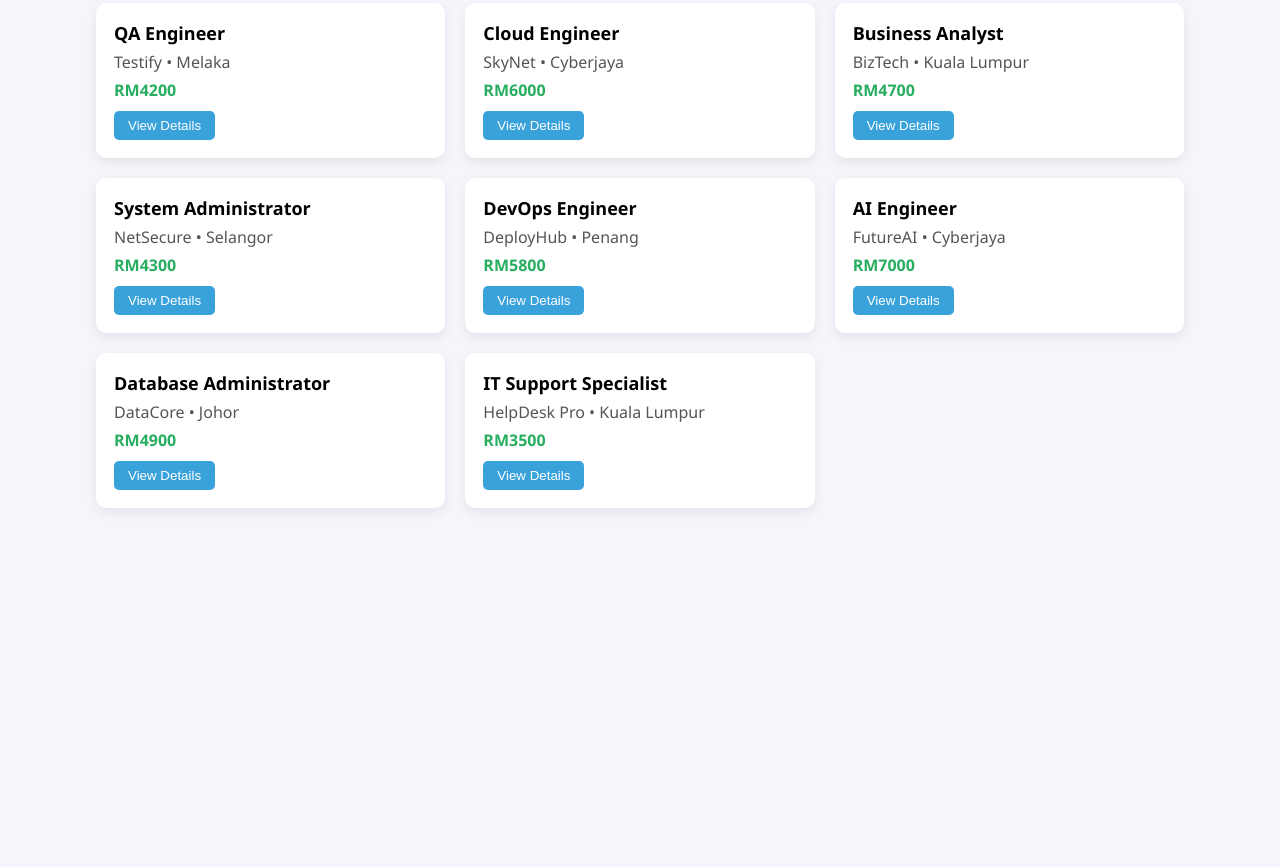
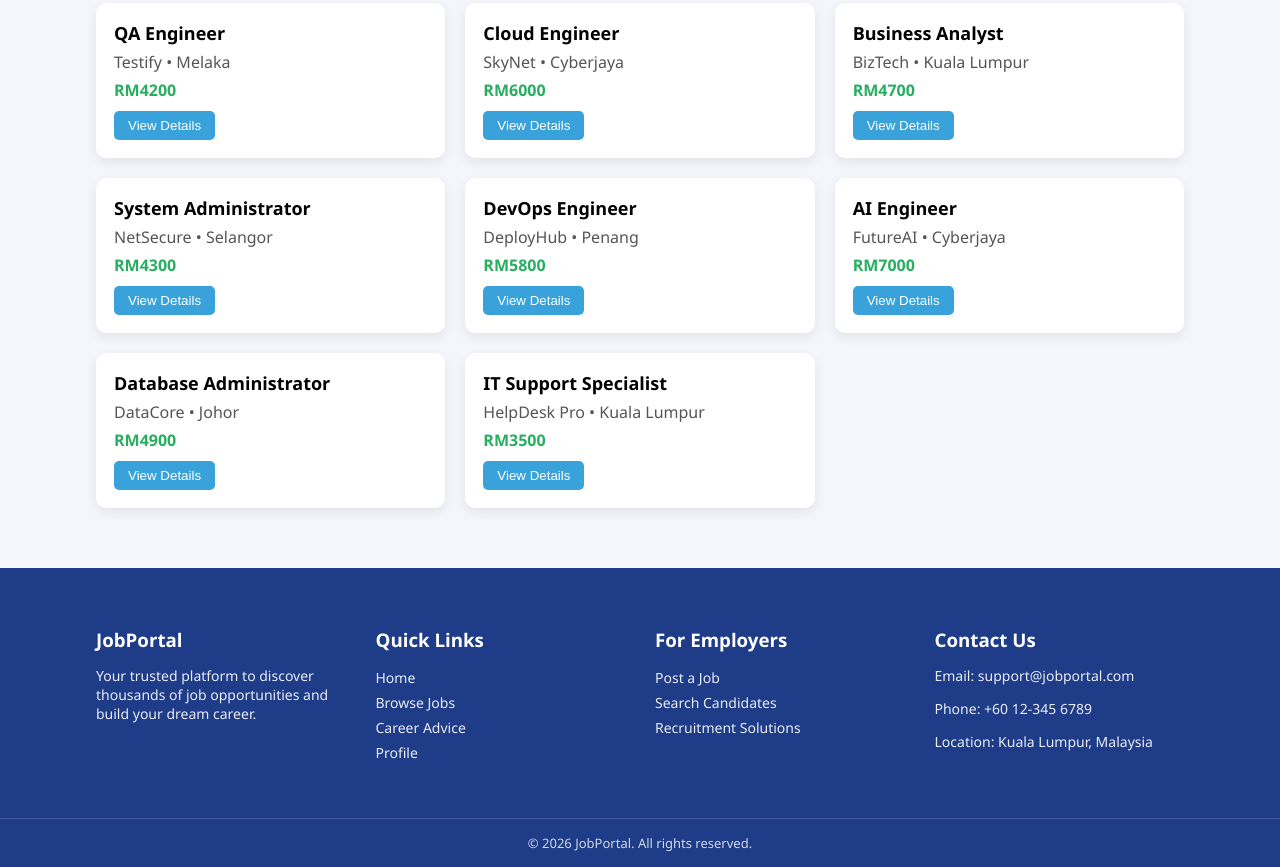
Before and after one commit to ronty9/AgileAssignment, a plain HTML site: page JobSearch&Discovery/JobSearch.html in a window 1280 px wide. Shown: the part 774-1641 px from the top of the page. Before the commit the page ends 1312 px from the top, so only its background shows below. Drawn offline with Linux system fonts and the light colour scheme.

Commit message:
Add footer section to JobDetails and JobSearch pages; enhance layout and styling

```diff
--- a/JobSearch&Discovery/JobSearch.html
+++ b/JobSearch&Discovery/JobSearch.html
@@ -152,6 +152,55 @@
             color: #777;
             margin-top: 40px;
         }
+
+        /* FOOTER */
+
+        .footer {
+            background: #1f3c88;
+            color: white;
+            margin-top: 60px;
+        }
+
+        .footer-container {
+            width: 85%;
+            margin: auto;
+            display: grid;
+            grid-template-columns: repeat(auto-fit, minmax(200px, 1fr));
+            gap: 30px;
+            padding: 40px 0;
+        }
+
+        .footer h3 {
+            margin-bottom: 10px;
+        }
+
+        .footer p,
+        .footer li {
+            font-size: 14px;
+            opacity: 0.9;
+        }
+
+        .footer ul {
+            list-style: none;
+            padding: 0;
+        }
+
+        .footer li {
+            margin-bottom: 6px;
+            cursor: pointer;
+        }
+
+        .footer li:hover {
+            text-decoration: underline;
+        }
+
+        .footer-bottom {
+            border-top: 1px solid rgba(255, 255, 255, 0.2);
+            text-align: center;
+            padding: 15px;
+            font-size: 13px;
+            opacity: 0.8;
+        }
     </style>
 </head>
 
@@ -257,6 +306,51 @@
 
     </script>
 
+    <!-- FOOTER -->
+
+    <footer class="footer">
+
+        <div class="footer-container">
+
+            <div>
+                <h3>JobPortal</h3>
+                <p>Your trusted platform to discover thousands of job opportunities and build your dream career.</p>
+            </div>
+
+            <div>
+                <h3>Quick Links</h3>
+                <ul>
+                    <li>Home</li>
+                    <li>Browse Jobs</li>
+                    <li>Career Advice</li>
+                    <li>Profile</li>
+                </ul>
+            </div>
+
+            <div>
+                <h3>For Employers</h3>
+                <ul>
+                    <li>Post a Job</li>
+                    <li>Search Candidates</li>
+                    <li>Recruitment Solutions</li>
+                </ul>
+            </div>
+
+            <div>
+                <h3>Contact Us</h3>
+                <p>Email: support@jobportal.com</p>
+                <p>Phone: +60 12-345 6789</p>
+                <p>Location: Kuala Lumpur, Malaysia</p>
+            </div>
+
+        </div>
+
+        <div class="footer-bottom">
+            © 2026 JobPortal. All rights reserved.
+        </div>
+
+    </footer>
+
 </body>
 
 </html>
```
Also changed, not shown: JobSearch&Discovery/JobDetails.html (+95 -3 lines).
